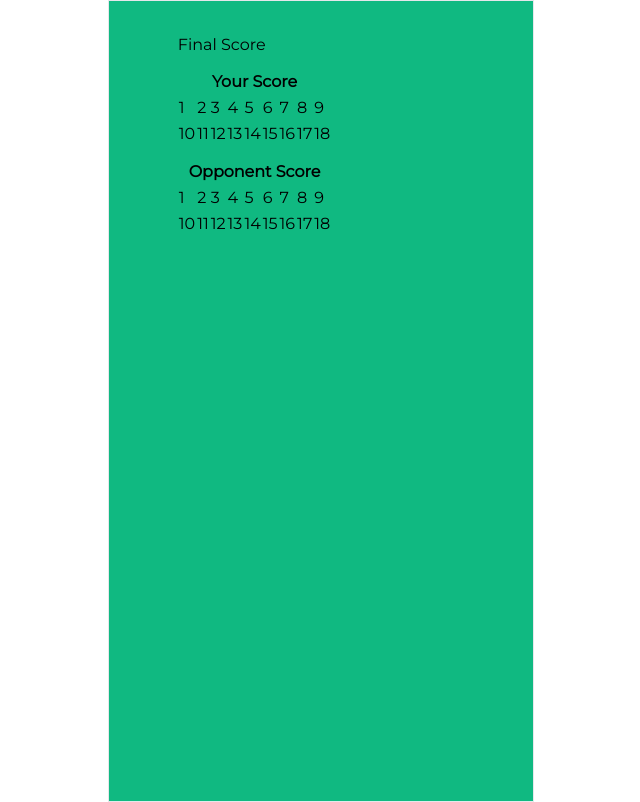
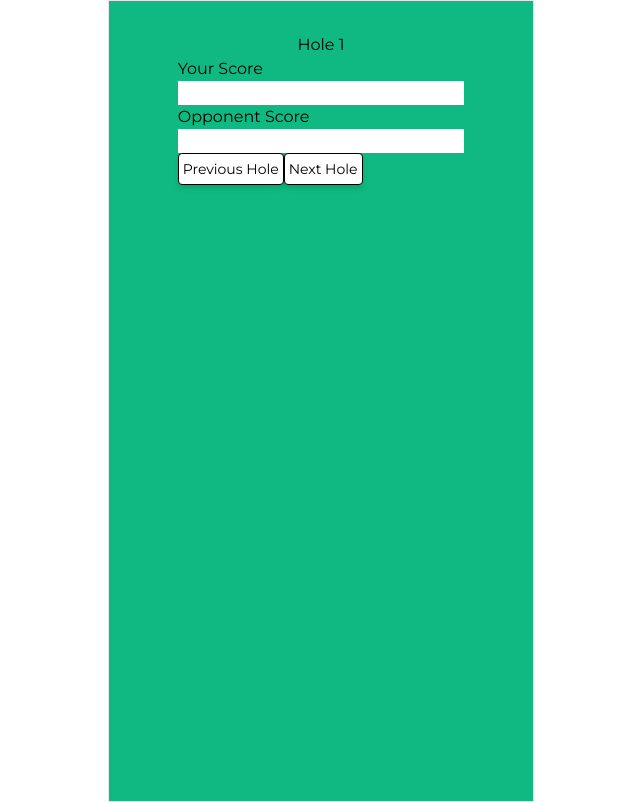
Before and after one commit to noconsulate/golf-bet, a Vue app in the folder app/: page / in a window 1280 px wide. Shown: the whole page, without its empty margins (319-959 px from the left). Built offline with nearby package versions, Linux system fonts and the light colour scheme; the HTML template or start-up script is replaced by a standard one.

Commit message:
i think it works

```diff
--- a/app/src/components/Game/Gameplay.vue
+++ b/app/src/components/Game/Gameplay.vue
@@ -1,7 +1,8 @@
 <template>
-  <div class="space-y-3">
-    <!-- "v-for" is a loop, in this case referencing the value "holes" found in the script under "data". -->
-    <div id="holeCard" v-for="index in holes" :key="index">
+  <div class="">
+    <!-- @AUSTIN "v-for" is a loop, in this case referencing the value "holes" found in the script under "data". -->
+    <div v-for="index in holes" :key="index">
+      <!-- @AUSTIN the v-for above would normally repeat the same <div> a bunch of times with a few variances. So the following div has a "v-if" which means it will render only if its unique "index" == currentHole. currentHole gets incremented each timme "next hole" is clicked upon. -->
       <div v-if="index == currentHole">
         <div class="flex justify-center">
           <p>Hole {{ currentHole }}</p>
@@ -35,7 +36,7 @@ export default {
       // data
       myScore: [],
       opponentScore: [],
-      currentHole: 9,
+      currentHole: 1,
     };
   },
   computed: {
--- a/app/src/components/Game/Holes.vue
+++ b/app/src/components/Game/Holes.vue
@@ -35,7 +35,7 @@ export default {
   name: "holes",
   data() {
     return {
-      holes: "18",
+      holes: 0,
       // classes
       activeClass: "rounded border border-black bg-blue-300 w-8",
       inactiveClass: "rounded border border-black w-8",
@@ -54,9 +54,7 @@ export default {
     },
   },
   created() {
-    if (this.$store.state.holes != "") {
-      this.holes = this.$store.state.holes;
-    }
+    this.holes = this.$store.state.holes;
   },
 };
 </script>
--- a/app/src/store/index.js
+++ b/app/src/store/index.js
@@ -8,9 +8,10 @@ export default new Vuex.Store({
     // @AUSTIN change this one to whatever particular "page" in the gameplay you want to see. "splash" is default because that's where the app starts. e.g. use
     // sequence: "finalScore",
     // to start it out at the Final Score page
-    sequence: "finalScore",
+    sequence: "gameplay",
     players: "2",
     points: "",
+    // default for holes is actually in its component
     holes: "18",
     // @AUSTIN uncomment the following entries for myScore and opponentScore to provide default values that will make the finalScore pages easier to work with so you don't have to input them in every time yourself. just make sure to comment out the two lines after it!
 
```
